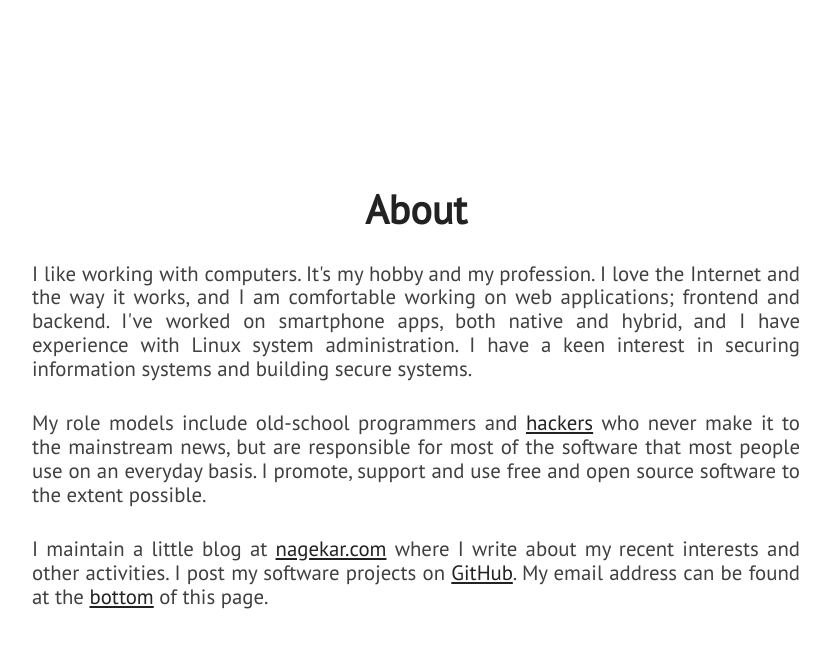
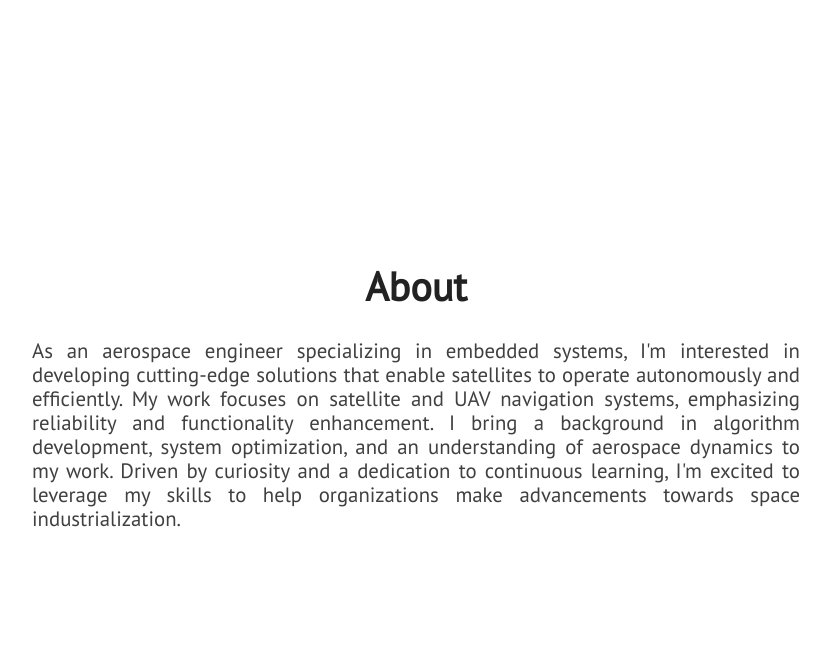
Before and after one commit to amaris-nissi/amaris-nissi.github.io, a Jekyll site: the page built from index.html, in a window 1280 px wide and 900 px high, scrolled down 1018 px. Shown: the top 648 px of the window, without its empty margins (224-1054 px from the left). Built offline with Jekyll 4.4.1, drawn with Linux system fonts in a browser that asks for light colours; nearby versions of some CDN libraries.

Commit message:
Updated About.

```diff
--- a/_includes/about.html
+++ b/_includes/about.html
@@ -3,14 +3,11 @@
         <div id="about-text">
             <div class="section-heading">About</div>
             <p class="paragraph-text justify-text">
-                I like working with computers. It's my hobby and my profession. I love the Internet and the way it works, and I am comfortable working on web applications; frontend and backend. I've worked on smartphone apps, both native and hybrid, and I have experience with Linux system administration. I have a keen interest in securing information systems and building secure systems.
+                As an aerospace engineer specializing in embedded systems, I'm interested in developing cutting-edge solutions that enable satellites to operate autonomously and efficiently. My work focuses on satellite and UAV navigation systems, emphasizing reliability and functionality enhancement. I bring a background in algorithm development, system optimization, and an understanding of aerospace dynamics to my work. Driven by curiosity and a dedication to continuous learning, I'm excited to leverage my skills to help organizations make advancements towards space industrialization.
             </p>
-            <p class="paragraph-text justify-text">
-                My role models include old-school programmers and <a href="https://stallman.org/articles/on-hacking.html">hackers</a> who never make it to the mainstream news, but are responsible for most of the software that most people use on an everyday basis. I promote, support and use free and open source software to the extent possible.
-            </p>
-            <p class="paragraph-text justify-text">
-                I maintain a little blog at <a href="{{ site.blog_url }}">nagekar.com</a> where I write about my recent interests and other activities. I post my software projects on <a href="https://github.com/{{ site.github_username }}">GitHub</a>. My email address can be found at the <span class="extra-link"><a href="#extra">bottom</a></span> of this page.
-            </p>
+            <!-- <p class="paragraph-text justify-text">
+                My role models include TBD.
+            </p> -->
         </div>
     </section>
 </div>
```
Also changed, not shown: 1 other file.
